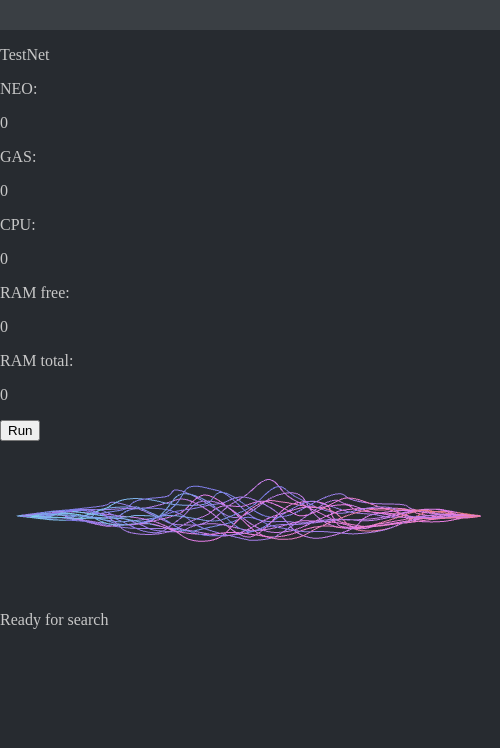
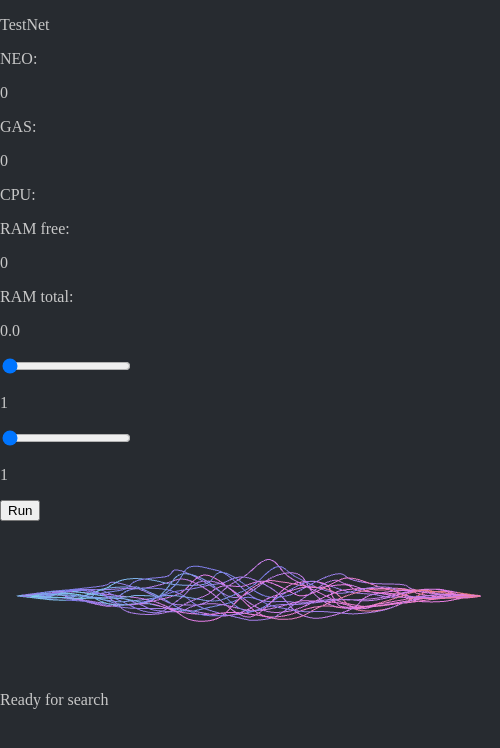
Before and after one commit to ArturLakizo/core-GUI, an Electron app: page app/html/one.html in a window 500 px wide. Drawn offline with Linux system fonts and the light colour scheme; no server answers; animation ran at ten frames a second.

Commit message:
rangesliders added

```diff
--- a/app/html/one.html
+++ b/app/html/one.html
@@ -1,5 +1,6 @@
 <!DOCTYPE html>
 <html lang="en">
+
 <head>
     <meta charset="UTF-8">
     <meta name="viewport" content="width=device-width, initial-scale=1.0">
@@ -10,14 +11,29 @@
     <script src='../js/ext/three.js'></script>
     <script src='../js/ext/perlin.js'></script>
 </head>
+
 <body>
-    <div class="titlebar"></div>
+    <script>
+        if (require('os').platform() === 'win32') {
+            var titlebar = document.createElement('div');
+            titlebar.classList.add("titlebar");
+            document.body.appendChild(titlebar);
+        }
+    </script>
+    <!--<div class="titlebar"></div> -->
     <p>TestNet</p>
-    <p>NEO:</p><p id="neo_assets">0</p>
-    <p>GAS:</p><p id="gas_assets">0</p>
-    <p>CPU:</p><p id="cpu">0</p>
-    <p>RAM free:</p><p id="ram_free">0</p>
-    <p>RAM total:</p><p id="ram_total">0</p>
+    <p>NEO:</p>
+    <p id="neo_assets">0</p>
+    <p>GAS:</p>
+    <p id="gas_assets">0</p>
+    <p>CPU:</p>
+    <p id="cpu">0</p>
+    <p>RAM free:</p>
+    <p id="ram_free">0</p>
+    <p>RAM total:</p>
+    <p id="ram_total">0</p>
+    <div id="cpu-rangeslider-container"></div>
+    <div id="ram-rangeslider-container"></div>
     <button id="runBtn">Run</button>
     <canvas id="run-animation"></canvas>
     <p id="status">Ready for search</p>
@@ -30,4 +46,5 @@
     </script>
 
 </body>
+
 </html>
--- a/app/js/hardware-interactions.js
+++ b/app/js/hardware-interactions.js
@@ -1,33 +1,18 @@
+
+const os = require("os");
+const si = require('systeminformation');
 
 const ram_free = document.getElementById("ram_free");
 const ram_total = document.getElementById("ram_total");
 const cpu_cores = document.getElementById("cpu");
 
-/*
-const os = require("os");
-const mbTotal = ((os.totalmem()) / 1048576);
 const cpuCount = os.cpus().length;
-ram_total.innerHTML = mbTotal;
+const gbTotal = ((os.totalmem()) / 1073741824).toFixed(1);
+
 cpu_cores.innerHTML = cpuCount;
+ram_total.innerHTML = gbTotal;
 
-const intervalObj = setInterval(() => {
-    let mbFree = ((os.freemem()) / 1048576);
-    ram_free.innerHTML = mbFree;
-}, 500);
-*/
-
-const si = require('systeminformation');
 let gbFree = 0;
-si.cpu()
-    .then((data) => {
-        cpu_cores.innerHTML = data.cores;
-    })
-    .catch(error => console.error(error));
-
-
-si.mem().then((data) => {
-    ram_total.innerHTML = (data.total / 1073741824).toFixed(1);
-});
 
 const intervalObj = setInterval(() => {
     si.mem()
@@ -36,4 +21,43 @@ const intervalObj = setInterval(() => {
         })
         .catch(error => console.error(error));
     ram_free.innerHTML = gbFree;
-}, 500);
+}, 1000);
+
+
+var cpuRS = document.createElement("input");
+cpuRS.setAttribute("type", "range");
+cpuRS.setAttribute("min", "1");
+cpuRS.setAttribute("max", cpuCount);
+cpuRS.setAttribute("step", "1");
+cpuRS.setAttribute("value", "1");
+cpuRS.setAttribute("class", "cpuRS");
+
+var cpuRSvalue = document.createElement("p");
+cpuRSvalue.innerHTML = cpuRS.getAttribute("value");
+
+cpuRS.addEventListener("input", () => {
+    cpuRSvalue.innerHTML =+ cpuRS.value;
+});
+
+var ramRS = document.createElement("input");
+ramRS.setAttribute("type", "range");
+ramRS.setAttribute("min", "1");
+ramRS.setAttribute("max", gbTotal);
+ramRS.setAttribute("step", "1");
+ramRS.setAttribute("value", "1");
+ramRS.setAttribute("class", "ramRS");
+
+var ramRSvalue = document.createElement("p");
+ramRSvalue.innerHTML = ramRS.getAttribute("value");
+
+ramRS.addEventListener("input", () => {
+    ramRSvalue.innerHTML =+ ramRS.value;
+});
+
+const cpuRScontainer = document.getElementById("cpu-rangeslider-container");
+cpuRScontainer.appendChild(cpuRS);
+cpuRScontainer.appendChild(cpuRSvalue);
+
+const ramRScontainer = document.getElementById("ram-rangeslider-container");
+ramRScontainer.appendChild(ramRS);
+ramRScontainer.appendChild(ramRSvalue);
```
Also changed, not shown: 1 other file.
